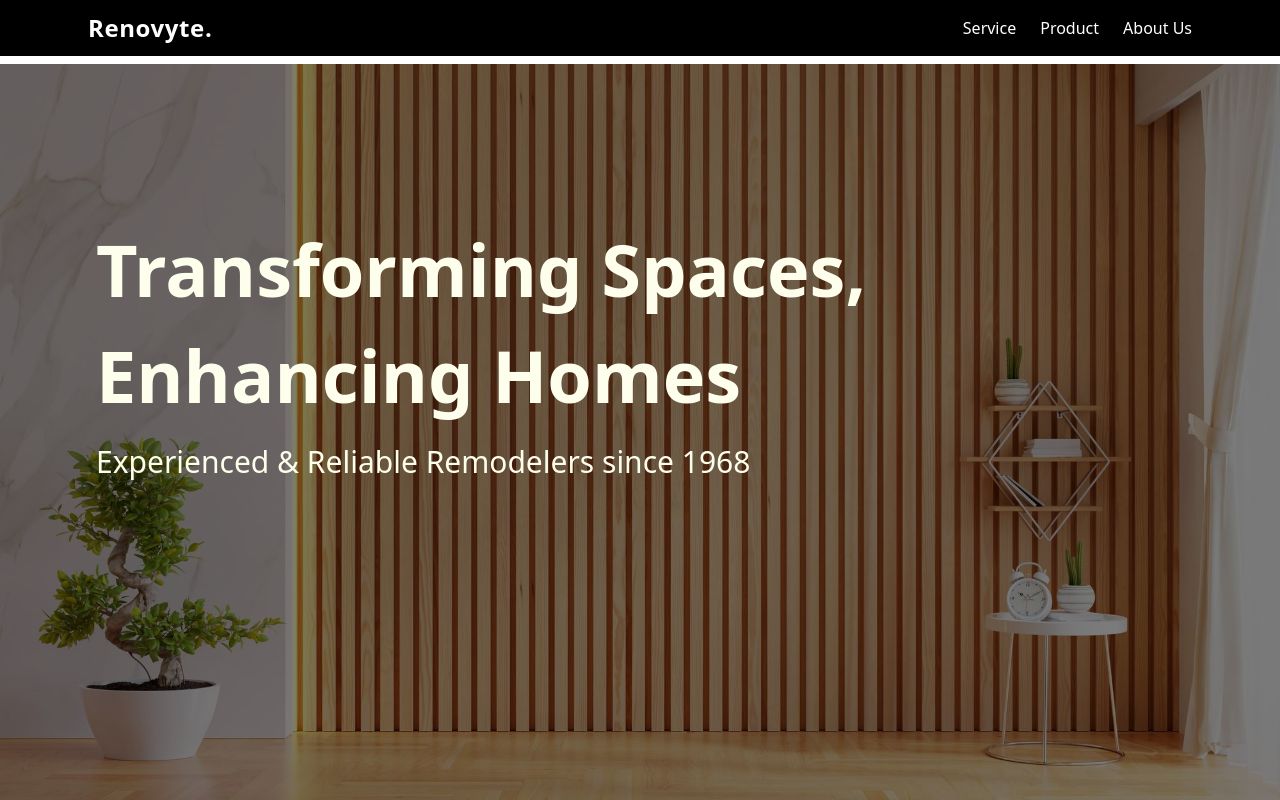
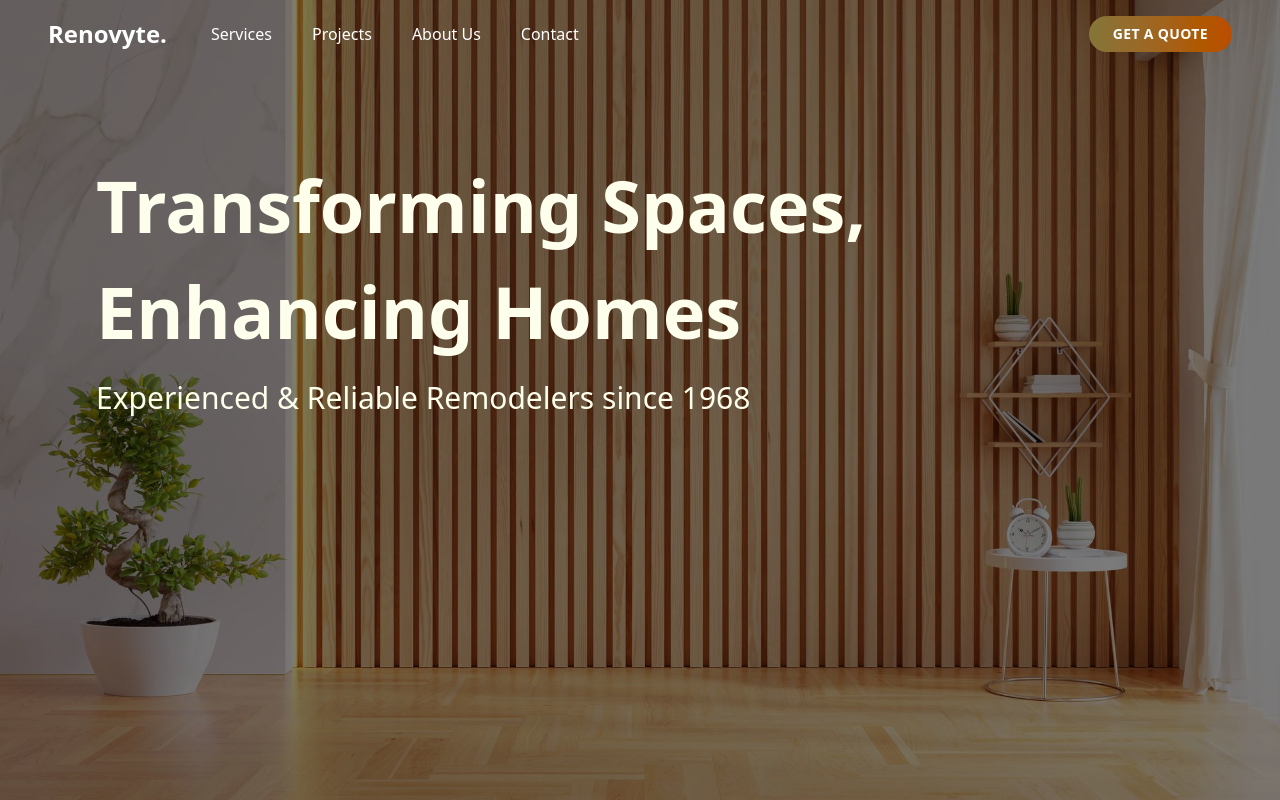
Before and after one commit to nikhilShakya7/Nextjs-extensionManager, a Next.js app: page / in a window 1280 px wide. Shown: the top 800 px of the page. Built offline with nearby package versions, Linux system fonts and the light colour scheme.

Commit message:
`Refactor and add functionality to various components: About, Client, Header, Project, and Services`

```diff
--- a/app/Components/Header.tsx
+++ b/app/Components/Header.tsx
@@ -1,10 +1,19 @@
 "use client";
 import React, { useState, useEffect } from "react";
-import { GoArrowDownRight } from "react-icons/go";
+import { FaBars, FaTimes } from "react-icons/fa";
+import { motion, AnimatePresence } from "framer-motion";
 
 const Header = () => {
   const [isMenuOpen, setIsMenuOpen] = useState(false);
   const [isScrolled, setIsScrolled] = useState(false);
+  const [activeLink, setActiveLink] = useState(null);
+
+  const navLinks = [
+    { name: "Services", href: "/#services" },
+    { name: "Projects", href: "/#projects" },
+    { name: "About Us", href: "/#about" },
+    { name: "Contact", href: "#contact" },
+  ];
 
   const toggleMenu = () => {
     setIsMenuOpen(!isMenuOpen);
@@ -14,84 +23,154 @@ const Header = () => {
     const handleScroll = () => {
       setIsScrolled(window.scrollY > 10);
     };
+
     window.addEventListener("scroll", handleScroll);
     return () => window.removeEventListener("scroll", handleScroll);
   }, []);
 
   return (
-    <div className="font-sans w-full">
     <header
-        className={`fixed top-0 left-0 right-0 z-50 transition-all duration-300 ${
+      className={`fixed left-0 w-full z-50 transition-all duration-300 ${
         isScrolled
-            ? "bg-black/95 backdrop-blur-lg shadow-lg border-b border-gray-800"
-            : "bg-black"
+          ? "bg-white/90 backdrop-blur-md shadow-sm py-2"
+          : "bg-transparent py-4"
       }`}
     >
-        <div className="max-w-6xl mx-auto">
-          <div className="flex justify-between items-center py-3 px-6">
-            {" "}
-            <div className="flex items-center justify-between w-full md:w-auto">
-              <div className="relative group">
-                <h1 className="m-0 text-white text-xl md:text-2xl font-bold tracking-wide cursor-pointer transition-all duration-300 group-hover:bg-clip-text">
-                  {" "}
+      <div className="flex items-center justify-between px-4 sm:px-6 lg:px-12 max-w-[1440px] mx-auto">
+        <motion.div
+          className="flex items-center gap-4 sm:gap-10"
+          initial={{ opacity: 0, x: -20 }}
+          animate={{ opacity: 1, x: 0 }}
+          transition={{ duration: 0.5 }}
+        >
+          <a href="/" className="flex items-center">
+            <motion.h1
+              className={`text-2xl font-bold ${
+                isScrolled ? "text-black" : "text-white"
+              }`}
+              whileHover={{ scale: 1.05 }}
+              transition={{ type: "spring", stiffness: 300 }}
+            >
               Renovyte.
-                </h1>
-                <div className="absolute -bottom-1 left-0 w-0 h-0.5 bg-[#847539] transition-all duration-300 group-hover:w-full"></div>
+            </motion.h1>
+          </a>
+
+          {/* Desktop Nav */}
+          <nav className="hidden sm:flex ml-auto gap-4 md:gap-6 lg:gap-8">
+            {navLinks.map((link, i) => (
+              <motion.div
+                key={i}
+                whileHover={{ scale: 1.05 }}
+                whileTap={{ scale: 0.95 }}
+              >
+                <a
+                  href={link.href}
+                  className={`relative text-sm md:text-base capitalize transition-colors duration-200 px-1 py-2 ${
+                    activeLink === link.href.substring(1)
+                      ? "text-[#847539] font-semibold"
+                      : isScrolled
+                      ? "text-gray-700 hover:text-[#847539]"
+                      : "text-white hover:text-amber-200"
+                  }`}
+                >
+                  {link.name}
+                  {activeLink === link.href.substring(1) && (
+                    <motion.span
+                      layoutId="activeLink"
+                      className="absolute bottom-0 left-0 w-full h-0.5 bg-[#847539]"
+                    />
+                  )}
+                </a>
+              </motion.div>
+            ))}
+          </nav>
+        </motion.div>
+
+        {/* Desktop Button */}
+        <motion.div
+          className="hidden sm:block"
+          initial={{ opacity: 0, x: 20 }}
+          animate={{ opacity: 1, x: 0 }}
+          transition={{ duration: 0.5 }}
+        >
+          <motion.button
+            className="bg-gradient-to-r from-[#847539] to-amber-700 text-white font-semibold text-sm tracking-wide rounded-full px-6 py-2 hover:shadow-lg transition-all duration-300"
+            whileHover={{
+              scale: 1.05,
+              boxShadow: "0 5px 15px rgba(132, 117, 57, 0.4)",
+            }}
+            whileTap={{ scale: 0.95 }}
+          >
+            GET A QUOTE
+          </motion.button>
+        </motion.div>
+
+        {/* Mobile Menu Toggle */}
+        <motion.button
+          className="sm:hidden focus:outline-none z-50"
+          onClick={toggleMenu}
+          whileTap={{ scale: 0.9 }}
+        >
+          {isMenuOpen ? (
+            <FaTimes
+              size={24}
+              className={isScrolled ? "text-gray-800" : "text-white"}
+            />
+          ) : (
+            <FaBars
+              size={24}
+              className={isScrolled ? "text-gray-800" : "text-white"}
+            />
+          )}
+        </motion.button>
       </div>
 
-              <button
-                className="md:hidden focus:outline-none relative z-10 p-2 rounded-lg transition-all duration-300 hover:bg-gray-800"
-                onClick={toggleMenu}
-                aria-label="Toggle menu"
+      {/* Mobile Menu Dropdown */}
+      <AnimatePresence>
+        {isMenuOpen && (
+          <motion.div
+            initial={{ opacity: 0, y: -20 }}
+            animate={{ opacity: 1, y: 0 }}
+            exit={{ opacity: 0, y: -20 }}
+            transition={{ duration: 0.3 }}
+            className="sm:hidden fixed top-20 left-0 right-0 bg-white shadow-lg z-40"
           >
-                <div className="w-5 h-5 relative">
-                  {" "}
-                  <span
-                    className={`absolute block w-5 h-0.5 bg-white transition-all duration-300 ${
-                      isMenuOpen ? "rotate-45 top-2.5" : "top-0.5"
+            <nav className="flex flex-col p-4">
+              {navLinks.map((link, i) => (
+                <motion.a
+                  key={i}
+                  href={link.href}
+                  className={`py-3 px-4 font-medium text-base hover:bg-amber-50 rounded-lg transition-colors duration-200 ${
+                    activeLink === link.href.substring(1)
+                      ? "text-[#847539] bg-amber-50"
+                      : "text-gray-700"
                   }`}
-                  ></span>
-                  <span
-                    className={`absolute block w-5 h-0.5 bg-white transition-all duration-300 top-2.5 ${
-                      isMenuOpen ? "opacity-0" : "opacity-100"
-                    }`}
-                  ></span>
-                  <span
-                    className={`absolute block w-5 h-0.5 bg-white transition-all duration-300 ${
-                      isMenuOpen ? "-rotate-45 top-2.5" : "top-4.5"
-                    }`}
-                  ></span>
-                </div>
-              </button>
-            </div>
-            <nav
-              className={`${
-                isMenuOpen ? "block" : "hidden"
-              } absolute md:relative top-full md:top-auto left-0 md:left-auto w-full md:w-auto bg-black/95 md:bg-transparent backdrop-blur-lg md:backdrop-blur-none border-t md:border-t-0 border-gray-800 md:block`}
+                  onClick={() => setIsMenuOpen(false)}
+                  initial={{ opacity: 0, x: -20 }}
+                  animate={{ opacity: 1, x: 0 }}
+                  transition={{ delay: i * 0.1 }}
                 >
-              <ul className="flex flex-col md:flex-row list-none m-0 p-4 md:p-0 gap-2 md:gap-6">
-                {" "}
-                {["Service", "Product", "About Us"].map((item, index) => (
-                  <li key={item} className="relative group">
-                    <a
-                      href="#"
-                      className="block cursor-pointer text-white font-medium py-2 md:py-1 px-4 md:px-0 rounded-lg md:rounded-none transition-all duration-300 hover:bg-clip-text md:hover:bg-none md:hover:bg-transparent relative overflow-hidden"
-                      style={{ animationDelay: `${index * 0.1}s` }}
+                  {link.name}
+                </motion.a>
+              ))}
+              <motion.div
+                className="mt-4"
+                initial={{ opacity: 0, y: 20 }}
+                animate={{ opacity: 1, y: 0 }}
+                transition={{ delay: navLinks.length * 0.1 }}
               >
-                      {item}
-                      <span className="hidden md:block absolute bottom-0 left-0 w-0 h-0.5 bg-[#847539] transition-all duration-300 group-hover:w-full"></span>
-                      <span className="md:hidden absolute inset-0 bg-[#847539] rounded-lg opacity-0 transition-opacity duration-300 group-hover:opacity-100 -z-10"></span>
-                    </a>
-                  </li>
-                ))}{" "}
-              </ul>
+                <motion.button
+                  className="w-full bg-gradient-to-r from-[#847539] to-amber-700 text-white font-semibold rounded-full px-4 py-3 hover:shadow-md transition-all duration-300"
+                  whileTap={{ scale: 0.95 }}
+                >
+                  GET A QUOTE
+                </motion.button>
+              </motion.div>
             </nav>
-          </div>
-        </div>
+          </motion.div>
+        )}
+      </AnimatePresence>
     </header>
-
-      <div className="h-16"></div>
-    </div>
   );
 };
 
--- a/app/Components/Project.tsx
+++ b/app/Components/Project.tsx
@@ -35,6 +35,8 @@ const Project = () => {
   }, [projects.length]);
 
   return (
+    <>
+      <section id="projects">
         <div className="px-6 md:px-12 lg:px-10 py-20  mx-auto">
           <motion.h1
             className="text-sm font-bold text-[#555] uppercase tracking-wider"
@@ -53,7 +55,8 @@ const Project = () => {
             transition={{ duration: 0.6, delay: 0.2 }}
             viewport={{ once: true }}
           >
-        We Create Spaces <span className="italic font-normal">You</span> Love
+            We Create Spaces <span className="italic font-normal">You</span>{" "}
+            Love
           </motion.h1>
 
           {/* Image Slider */}
@@ -102,6 +105,8 @@ const Project = () => {
             </div>
           </div>
         </div>
+      </section>
+    </>
   );
 };
 
--- a/app/Components/Services.tsx
+++ b/app/Components/Services.tsx
@@ -37,6 +37,8 @@ const Services = () => {
   };
 
   return (
+    <>
+      <section id="services">
         <div className="bg-[#FFFEED] px-6 md:px-12 lg:px-10 py-20  mx-auto">
           <motion.h1
             className="text-sm font-bold text-[#555] uppercase tracking-wider"
@@ -102,6 +104,8 @@ const Services = () => {
             </span>
           </button>
         </div>
+      </section>
+    </>
   );
 };
 
--- a/app/page.tsx
+++ b/app/page.tsx
@@ -5,6 +5,7 @@ import About from "./Components/About";
 import UsInNumber from "./Components/UsInNumber";
 import Project from "./Components/Project";
 import Services from "./Components/Services";
+import Client from "./Components/Client";
 
 const Page = () => {
   return (
@@ -15,6 +16,7 @@ const Page = () => {
         <UsInNumber />
         <Project />
         <Services />
+        <Client />
       </div>
     </div>
   );
```
Also changed, not shown: app/Components/About.tsx (+8 -3 lines), app/Components/Client.tsx (+65 -1 lines). Lines whose indentation alone changed are shown as unchanged.
